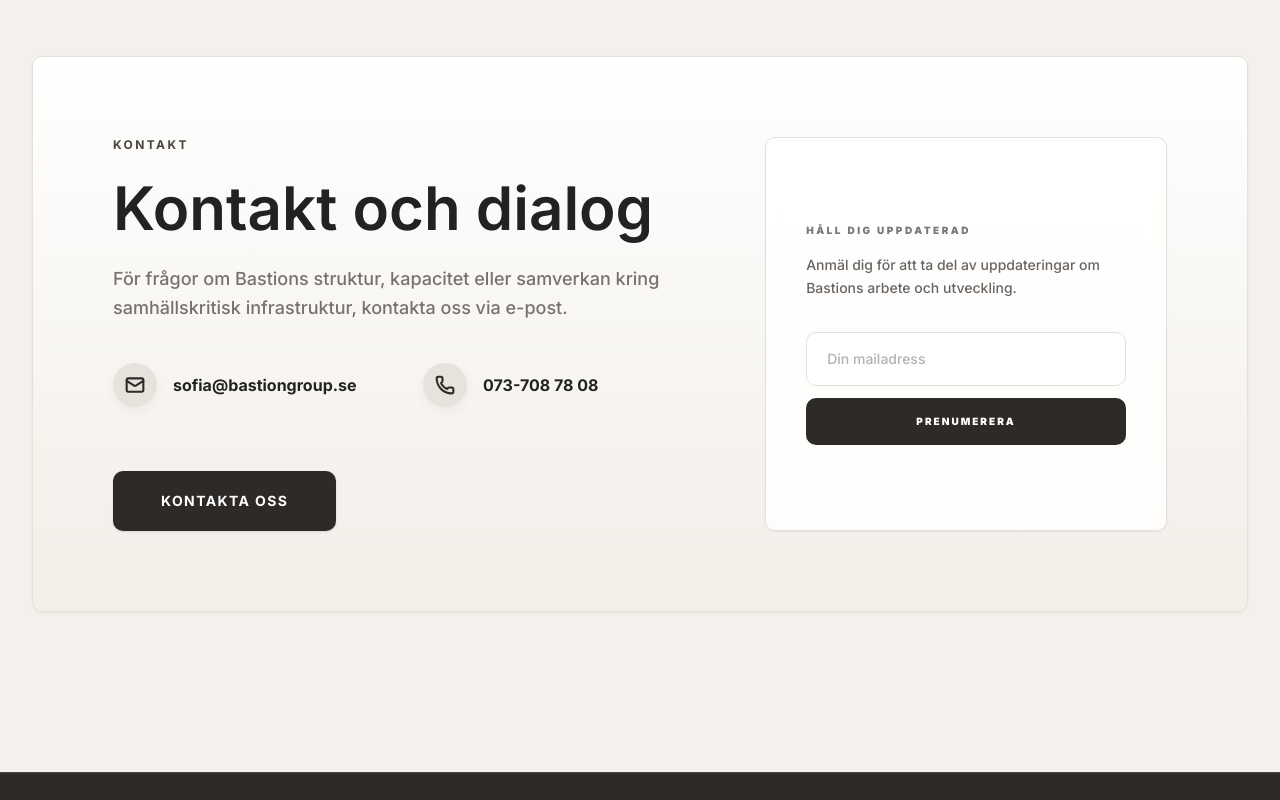
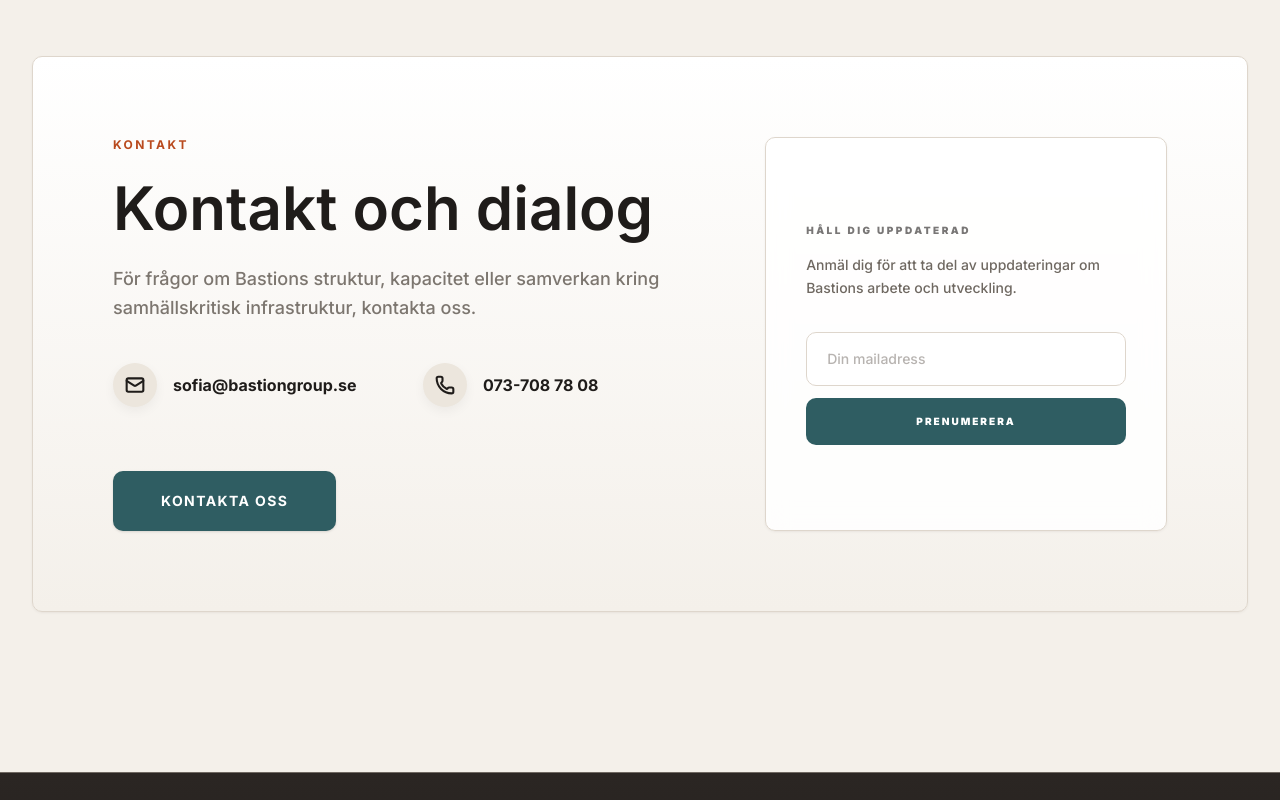
Before and after one commit to aaalexjohansson-blip/bastion, a React (Vite) app: page / in a window 1280 px wide. Shown: the part 2660-3460 px from the top of the page. Built offline with nearby package versions, Linux system fonts and the light colour scheme.

Commit message:
UI: unify icon strokes, refine accent colors, adjust grid contrast

```diff
--- a/src/App.tsx
+++ b/src/App.tsx
@@ -21,13 +21,13 @@
   { id: "vilka-vi-ar", label: "Vilka vi är" },
 ];
 
-const activeNavLinkClass = "text-sm font-semibold text-primary border-b-2 border-accent px-4 py-2 transition-colors";
+const activeNavLinkClass = "text-sm font-semibold text-[#B94A1E] border-b-2 border-[#B94A1E] px-4 py-2 transition-colors";
 const inactiveNavLinkClass = "text-sm font-medium text-on-surface border-b-2 border-transparent hover:text-primary transition-colors px-4 py-2 hover:bg-graphite-100 rounded-[10px]";
 
 const SectionHeader = ({ label }: { label: string }) => (
   <div className="flex items-center gap-4">
-    <h2 className="text-xs font-bold text-primary tracking-[0.2em] uppercase">{label}</h2>
-    <div className="h-px bg-outline-variant flex-grow" />
+    <h2 className="text-xs font-bold text-[#B94A1E] tracking-[0.2em] uppercase">{label}</h2>
+    <div className="h-px bg-[#B94A1E]/65 flex-grow" />
   </div>
 );
 
@@ -241,7 +241,7 @@
             </a>
           ))}
         </div>
-        <a className="hidden md:inline-flex bg-primary text-on-primary px-6 py-2.5 rounded-[10px] font-semibold text-sm whitespace-nowrap hover:bg-graphite-900 active:scale-95 transition-all" href="mailto:sofia@bastiongroup.se">
+        <a className="hidden md:inline-flex bg-[#2F5D62] text-white px-6 py-2.5 rounded-[10px] font-semibold text-sm whitespace-nowrap hover:bg-[#274D51] active:bg-[#203F42] focus-visible:outline-none focus-visible:ring-2 focus-visible:ring-[#203F42] focus-visible:ring-offset-2 active:scale-95 transition-all" href="mailto:sofia@bastiongroup.se">
           Kontakta oss
         </a>
       </div>
@@ -256,7 +256,7 @@
       <motion.span
         initial={{ opacity: 0, y: 10 }}
         animate={{ opacity: 1, y: 0 }}
-        className="font-medium text-[10px] md:text-xs tracking-wider text-graphite-700 bg-primary-container px-3 md:px-4 py-1.5 rounded-[10px] mb-5 md:mb-6 border border-outline-variant"
+        className="font-medium text-[10px] md:text-xs tracking-wider text-primary bg-primary-container px-3 md:px-4 py-1.5 rounded-[10px] mb-5 md:mb-6 border border-outline-variant"
       >
         SAMORDNAD FÄLTKAPACITET
       </motion.span>
@@ -294,10 +294,10 @@
         transition={{ delay: 0.3 }}
         className="grid w-full grid-cols-1 gap-3 sm:flex sm:w-auto sm:flex-wrap sm:gap-4"
       >
-        <a className="hidden sm:flex bg-primary text-on-primary px-8 lg:px-10 py-4 rounded-[10px] font-bold text-sm tracking-widest hover:bg-graphite-900 active:scale-95 transition-all items-center justify-center gap-2 shadow-sm shadow-black/10" href="#capacity">
+        <a className="hidden sm:flex bg-[#2F5D62] text-white px-8 lg:px-10 py-4 rounded-[10px] font-bold text-sm tracking-widest hover:bg-[#274D51] active:bg-[#203F42] focus-visible:outline-none focus-visible:ring-2 focus-visible:ring-[#203F42] focus-visible:ring-offset-2 active:scale-95 transition-all items-center justify-center gap-2 shadow-sm shadow-black/10" href="#capacity">
           Läs mer
         </a>
-        <a className="w-full sm:w-auto bg-primary sm:bg-white border border-primary sm:border-outline-variant text-on-primary sm:text-on-surface px-8 lg:px-10 py-4 rounded-[10px] font-bold text-sm tracking-widest text-center hover:bg-graphite-900 sm:hover:bg-graphite-100 active:scale-95 transition-all" href="#contact">
+        <a className="w-full sm:w-auto bg-[#2F5D62] sm:bg-white border border-[#2F5D62] sm:border-outline-variant text-white sm:text-on-surface px-8 lg:px-10 py-4 rounded-[10px] font-bold text-sm tracking-widest text-center hover:bg-[#274D51] sm:hover:bg-graphite-100 active:bg-[#203F42] focus-visible:outline-none focus-visible:ring-2 focus-visible:ring-[#203F42] focus-visible:ring-offset-2 active:scale-95 transition-all" href="#contact">
           Kontakt
         </a>
       </motion.div>
@@ -305,7 +305,7 @@
   </section>
 );
 
-const CapacityCard = ({ icon: Icon, title, description }: { icon: any, title: string, description: string }) => (
+const CapacityCard = ({ icon: Icon, iconFill, title, description }: { icon: any, iconFill: string, title: string, description: string }) => (
   <motion.div
     whileHover={{ y: -5 }}
     className="group relative min-h-[220px] md:min-h-[260px] bg-white border border-outline-variant px-6 md:px-8 pt-6 md:pt-8 pb-7 md:pb-10 rounded-[10px] hover:border-graphite-200 transition-all overflow-hidden shadow-[0_6px_20px_rgba(0,0,0,0.04)]"
@@ -313,8 +313,8 @@
     <div className="absolute top-0 right-0 p-4 opacity-10 group-hover:opacity-20 transition-opacity">
       <div className="w-24 h-24 dot-pattern-dense" />
     </div>
-    <div className="w-12 h-12 rounded-full bg-surface flex items-center justify-center mb-7 md:mb-10 text-primary shadow-[0_4px_12px_rgba(0,0,0,0.05)]">
-      <Icon size={24} strokeWidth={2.5} fill="currentColor" fillOpacity={0.1} />
+    <div className="w-12 h-12 rounded-full bg-surface flex items-center justify-center mb-7 md:mb-10 text-on-surface shadow-[0_4px_12px_rgba(0,0,0,0.05)]">
+      <Icon color="#1F1C1A" size={24} strokeWidth={2.5} fill={iconFill} fillOpacity={0.8} />
     </div>
     <h3 className="font-headline text-2xl font-semibold text-on-surface mb-3 leading-[1.1] tracking-tight">{title}</h3>
     <p className="text-sm leading-relaxed text-graphite-700 font-medium">{description}</p>
@@ -334,21 +334,25 @@
     <div className="grid grid-cols-1 md:grid-cols-2 lg:grid-cols-4 gap-6">
       <CapacityCard
         icon={Zap}
+        iconFill="#E7CFC4"
         title="Energisystem"
         description="Kapacitet att reparera och återställa elnät och energisystem."
       />
       <CapacityCard
         icon={Droplet}
+        iconFill="#D6E3E3"
         title="Vattenförsörjning"
         description="Kapacitet att säkra vattenförsörjning och återställa ledningsnät."
       />
       <CapacityCard
         icon={Settings}
+        iconFill="#E3DFDA"
         title="Tekniska system"
         description="Kapacitet att återställa tekniska system i fastigheter och industri."
       />
       <CapacityCard
         icon={ShieldCheck}
+        iconFill="#E2D6C8"
         title="Drift och underhåll"
         description="Kapacitet att stödja drift och underhåll av kritiska anläggningar."
       />
@@ -389,7 +393,7 @@
 
 const VilkaViArSection = () => (
   <section id="vilka-vi-ar" className="anchor-section max-w-[1280px] mx-auto px-5 md:px-8 pt-12 md:pt-20 pb-8 md:pb-10">
-    <div className="rounded-[10px] bg-[#2E2A27] p-6 md:p-20 border border-outline-variant shadow-sm shadow-graphite-900/5">
+    <div className="rounded-[10px] bg-[#2B2623] p-6 md:p-20 border border-outline-variant shadow-sm shadow-graphite-900/5">
       <div className="grid grid-cols-1 lg:grid-cols-12 gap-8 md:gap-16 items-center">
         <div className="lg:col-span-5">
           <div className="relative aspect-[4/3] w-full rounded-[10px] border border-outline-variant bg-gradient-to-b from-white to-graphite-100 overflow-hidden">
@@ -397,14 +401,14 @@
           </div>
         </div>
         <div className="lg:col-span-7 space-y-5 md:space-y-6">
-          <h2 className="text-xs font-bold text-[#CFC8BE] tracking-[0.2em] uppercase">OM BASTION</h2>
+          <h2 className="text-xs font-bold text-[#D36A3C] tracking-[0.2em] uppercase">OM BASTION</h2>
           <h3 className="font-headline text-3xl md:text-6xl font-semibold text-white tracking-normal leading-[1.08] md:leading-[1.05]">
             Vilka vi är
           </h3>
-          <p className="text-base md:text-lg text-[#EAE7E2] max-w-2xl font-medium opacity-90 leading-relaxed">
+          <p className="text-base md:text-lg text-[#E5DED6] max-w-2xl font-medium opacity-90 leading-relaxed">
             Bastion är initierat av personer med bakgrund inom energi, fastigheter, industri, säkerhet och beredskap.
           </p>
-          <p className="text-base md:text-lg text-[#EAE7E2] max-w-2xl font-medium opacity-90 leading-relaxed">
+          <p className="text-base md:text-lg text-[#E5DED6] max-w-2xl font-medium opacity-90 leading-relaxed">
             Vi har lång operativ erfarenhet av arbete nära samhällskritisk infrastruktur och entreprenörsdrivna bolag.
           </p>
         </div>
@@ -447,18 +451,18 @@
         <div className="grid grid-cols-1 lg:grid-cols-12 gap-10 md:gap-16 items-start">
           <div className="lg:col-span-7 space-y-8 md:space-y-10">
             <div className="space-y-5 md:space-y-6">
-              <h2 className="text-xs font-bold text-graphite-700 tracking-[0.2em] uppercase">KONTAKT</h2>
+              <h2 className="text-xs font-bold text-[#B94A1E] tracking-[0.2em] uppercase">KONTAKT</h2>
               <h2 className="font-headline text-3xl md:text-6xl font-semibold text-on-surface tracking-normal leading-[1.08] md:leading-[1.05]">
                 Kontakt och dialog
               </h2>
               <p className="text-base md:text-lg text-on-surface-variant max-w-2xl font-medium opacity-90 leading-relaxed">
-                För frågor om Bastions struktur, kapacitet eller samverkan kring samhällskritisk infrastruktur, kontakta oss via e-post.
+                För frågor om Bastions struktur, kapacitet eller samverkan kring samhällskritisk infrastruktur, kontakta oss.
               </p>
             </div>
 
             <div className="grid grid-cols-1 sm:grid-cols-2 gap-5 md:gap-8">
               <div className="flex items-center gap-4 min-w-0 text-on-surface group">
-                <div className="w-11 h-11 shrink-0 rounded-full bg-surface flex items-center justify-center shadow-[0_4px_12px_rgba(0,0,0,0.05)] text-primary">
+                <div className="w-11 h-11 shrink-0 rounded-full bg-surface flex items-center justify-center shadow-[0_4px_12px_rgba(0,0,0,0.05)] text-on-surface">
                   <Mail size={20} strokeWidth={2.5} />
                 </div>
                 <a className="min-w-0 break-words font-bold hover:text-primary transition-colors" href="mailto:sofia@bastiongroup.se">
@@ -466,7 +470,7 @@
                 </a>
               </div>
               <div className="flex items-center gap-4 min-w-0 text-on-surface group">
-                <div className="w-11 h-11 shrink-0 rounded-full bg-surface flex items-center justify-center shadow-[0_4px_12px_rgba(0,0,0,0.05)] text-primary">
+                <div className="w-11 h-11 shrink-0 rounded-full bg-surface flex items-center justify-center shadow-[0_4px_12px_rgba(0,0,0,0.05)] text-on-surface">
                   <Phone size={20} strokeWidth={2.5} />
                 </div>
                 <a className="font-bold hover:text-primary transition-colors" href="tel:+46737087808">
@@ -479,7 +483,7 @@
               <motion.a
                 href="mailto:sofia@bastiongroup.se"
                 whileTap={{ scale: 0.95 }}
-                className="inline-flex w-full sm:w-auto justify-center bg-primary text-on-primary px-8 md:px-12 py-4 md:py-5 rounded-[10px] font-bold text-sm tracking-widest hover:bg-graphite-900 transition-all shadow-sm shadow-black/10"
+                className="inline-flex w-full sm:w-auto justify-center bg-[#2F5D62] text-white px-8 md:px-12 py-4 md:py-5 rounded-[10px] font-bold text-sm tracking-widest hover:bg-[#274D51] active:bg-[#203F42] focus-visible:outline-none focus-visible:ring-2 focus-visible:ring-[#203F42] focus-visible:ring-offset-2 transition-all shadow-sm shadow-black/10"
               >
                 KONTAKTA OSS
               </motion.a>
@@ -506,7 +510,7 @@
                   value={email}
                 />
                 <button
-                  className="w-full bg-primary text-on-primary px-5 md:px-8 py-4 rounded-[10px] text-[10px] font-black tracking-[0.2em] hover:bg-graphite-900 transition-all uppercase disabled:cursor-not-allowed disabled:opacity-70"
+                  className="w-full bg-[#2F5D62] text-white px-5 md:px-8 py-4 rounded-[10px] text-[10px] font-black tracking-[0.2em] hover:bg-[#274D51] active:bg-[#203F42] focus-visible:outline-none focus-visible:ring-2 focus-visible:ring-[#203F42] focus-visible:ring-offset-2 transition-all uppercase disabled:cursor-not-allowed disabled:opacity-70"
                   disabled={subscribeStatus === "loading"}
                   type="submit"
                 >
@@ -668,7 +672,7 @@
 
   return (
     <div className="min-h-screen bg-background text-on-background antialiased selection:bg-accent/20">
-      <div className="fixed inset-0 dot-pattern opacity-35 pointer-events-none z-0" />
+      <div className="fixed inset-0 dot-pattern opacity-40 pointer-events-none z-0" />
       <Navbar />
       {isLegalPage ? (
         <LegalPage />
--- a/src/index.css
+++ b/src/index.css
@@ -5,33 +5,33 @@
   --font-sans: "Inter", ui-sans-serif, system-ui, sans-serif;
   --font-headline: "Inter", ui-sans-serif, system-ui, sans-serif;
 
-  --color-primary: #2E2A27;
+  --color-primary: #2F5D62;
   --color-on-primary: #FFFFFF;
-  --color-primary-container: #E7E3DC;
-  --color-on-primary-container: #222222;
+  --color-primary-container: #ECE6DD;
+  --color-on-primary-container: #1F1C1A;
 
-  --color-background: #F4F1EC;
-  --color-on-background: #222222;
+  --color-background: #F4F0EA;
+  --color-on-background: #1F1C1A;
 
-  --color-surface: #E7E3DC;
-  --color-on-surface: #222222;
-  --color-on-surface-variant: #6B645E;
+  --color-surface: #ECE6DD;
+  --color-on-surface: #1F1C1A;
+  --color-on-surface-variant: #6F6861;
 
-  --color-outline-variant: #E5E0D8;
-  --color-soft-neutral: #F2EEE8;
-  --color-soft-blue: #BFB7AC;
-  --color-muted-cyan: #CFC8BE;
-  --color-teal: #BFB7AC;
-  --color-purple: #CFC8BE;
-  --color-coral: #E7E3DC;
-  --color-blue-grey: #CFC8BE;
-  --color-accent: #2E2A27;
+  --color-outline-variant: #DED6CC;
+  --color-soft-neutral: #ECE6DD;
+  --color-soft-blue: #DED6CC;
+  --color-muted-cyan: #E7DED3;
+  --color-teal: #DED6CC;
+  --color-purple: #DED6CC;
+  --color-coral: #ECE6DD;
+  --color-blue-grey: #DED6CC;
+  --color-accent: #B94A1E;
   --color-graphite-900: #1F1C1A;
-  --color-graphite-800: #2E2A27;
-  --color-graphite-700: #4A4541;
-  --color-graphite-card: #3A3532;
-  --color-graphite-200: #CFC8BE;
-  --color-graphite-100: #F2EEE8;
+  --color-graphite-800: #2B2623;
+  --color-graphite-700: #6F6861;
+  --color-graphite-card: #2B2623;
+  --color-graphite-200: #CFC5BA;
+  --color-graphite-100: #F4F0EA;
 
   --radius-xl: 1.5rem;
 }
```
